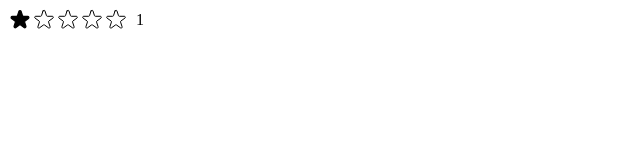
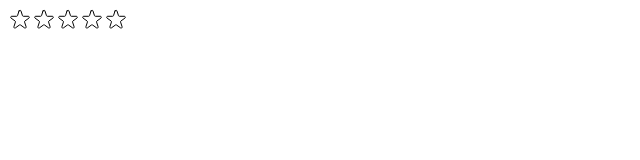
Before and after one commit to Erson1989x/Movie-Pop-React, a React (Vite) app: page / in a window 1280 px wide. Shown: the top 160 px of the page, without its empty margins (0-640 px from the left). Built offline with nearby package versions, Linux system fonts and the light colour scheme.

Commit message:
progress

```diff
--- a/src/components/StarRating/Star.jsx
+++ b/src/components/StarRating/Star.jsx
@@ -6,9 +6,15 @@
   display: "block",
   cursor: "pointer",
 };
-const Star = ({ onClick, full }) => {
+const Star = ({ onClick, full, onHoverIn, onHoverOut }) => {
   return (
-    <span style={starStyle} role="button" onClick={onClick}>
+    <span
+      style={starStyle}
+      role="button"
+      onClick={onClick}
+      onMouseEnter={onHoverIn}
+      onMouseLeave={onHoverOut}
+    >
       {full ? (
         <svg
           xmlns="http://www.w3.org/2000/svg"
@@ -38,15 +44,3 @@
 };
 
 export default Star;
-
-/*
-FULL STAR
-
-
-
-
-EMPTY STAR
-
-
-
-*/
--- a/src/components/StarRating/StarRating.jsx
+++ b/src/components/StarRating/StarRating.jsx
@@ -1,40 +1,45 @@
-import React from 'react'
-import Star from '../StarRating/Star'
-import { useState } from 'react'
+import React from "react";
+import Star from "../StarRating/Star";
+import { useState } from "react";
 
 const containerStyle = {
-    display: 'flex',
-    alignItems: 'center',
-    gap: '8px'
-}
+  display: "flex",
+  alignItems: "center",
+  gap: "8px",
+};
 
 const starContainerStyle = {
-    display: 'flex',
-}
+  display: "flex",
+};
 
 const textStyle = {
-    lineHeight: '1',
-    margin: '0'
-}
-const StarRating = ( { maxRating = 5} ) => {
-    const [rating , setRating] = useState(1)
+  lineHeight: "1",
+  margin: "0",
+};
+const StarRating = ({ maxRating = 5 }) => {
+  const [rating, setRating] = useState(0);
+  const [tempRating, setTempRating] = useState(0);
 
-    const handleClick = (rating) => {
-        setRating(rating)
-    }
+  const handleClick = (rating) => {
+    setRating(rating);
+  };
 
   return (
     <div style={containerStyle}>
-        <div style={starContainerStyle}>
-            {
-                Array.from({length: maxRating}, (_, i) =>
-                    <Star key={i} onClick={() => handleClick (i + 1)} full={rating >= i + 1}/>
-                )
-            }
-        </div>
-        <p style={textStyle}>{rating || ' '}</p>
+      <div style={starContainerStyle}>
+        {Array.from({ length: maxRating }, (_, i) => (
+          <Star
+            key={i}
+            onClick={() => handleClick(i + 1)}
+            full={tempRating ? tempRating >= i + 1 : rating >= i + 1}
+            onHoverIn={() => setTempRating(i + 1)}
+            onHoverOut={() => setTempRating(0)}
+          />
+        ))}
+      </div>
+      <p style={textStyle}>{tempRating || rating || " "}</p>
     </div>
-  )
-}
+  );
+};
 
-export default StarRating
+export default StarRating;
```
